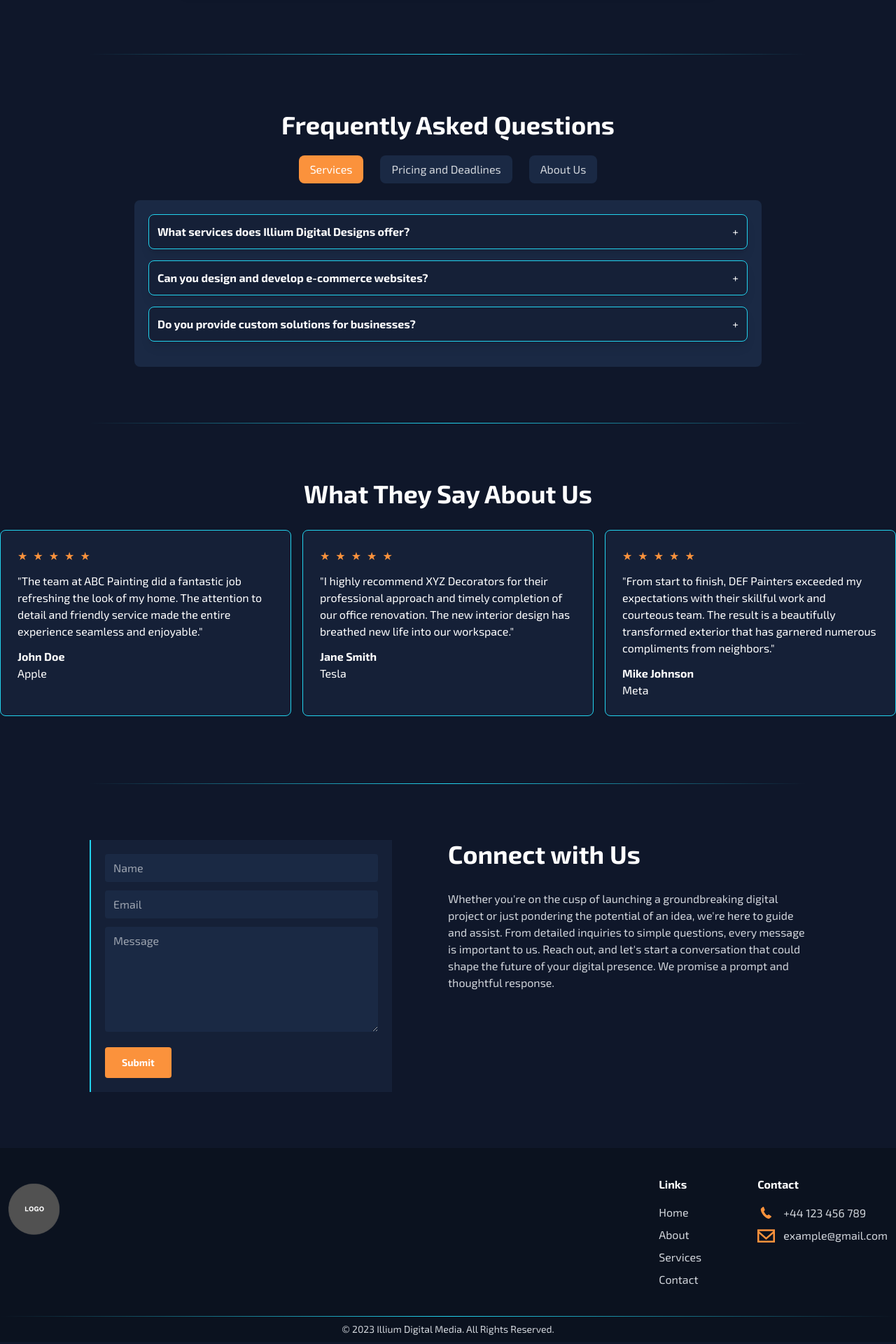
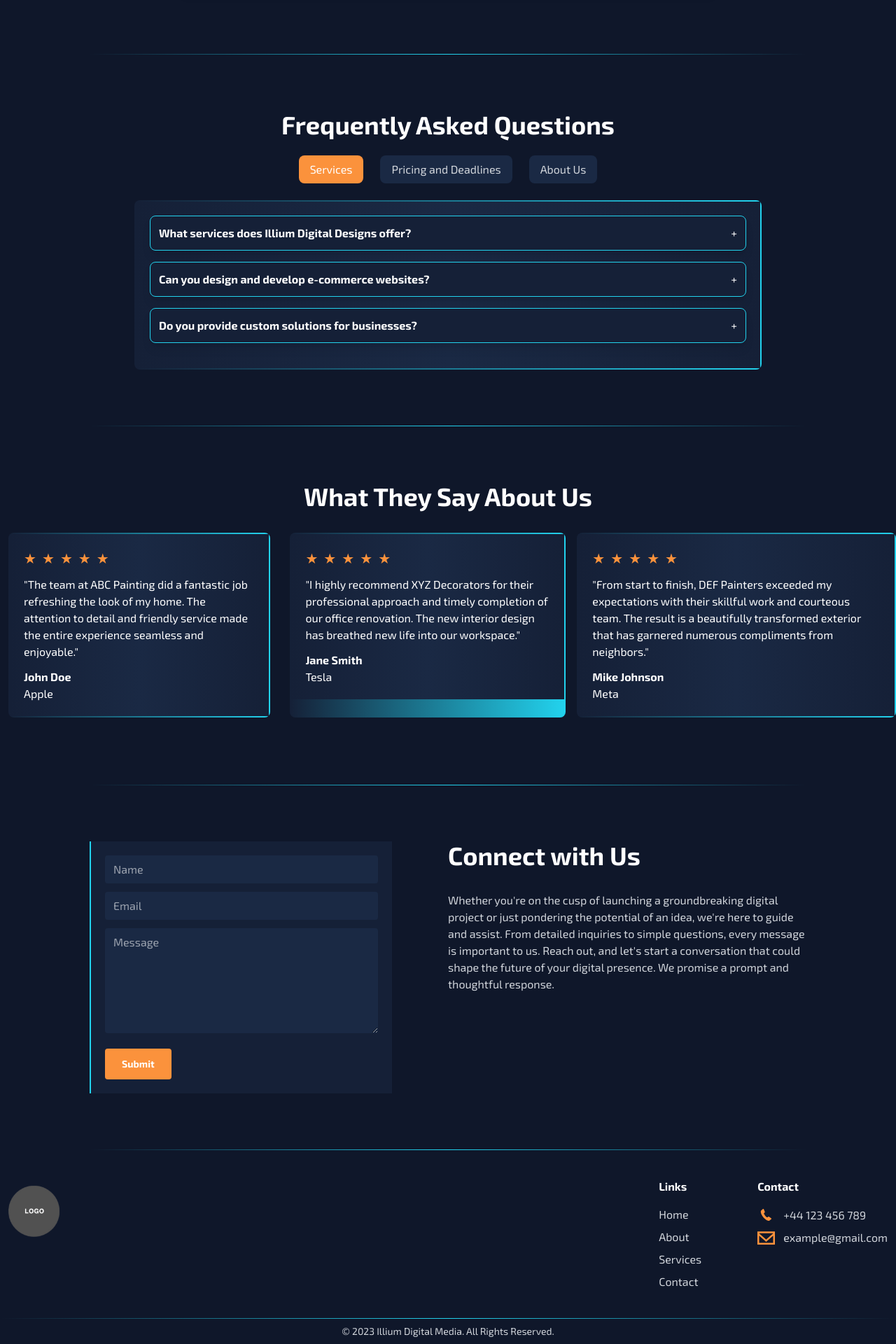
Before and after one commit to illium-digital-media/website, a Next.js app: page / in a window 1280 px wide. Shown: the part 4585-6505 px from the top of the page at 70% size. Built offline with nearby package versions, Linux system fonts and the light colour scheme.

Commit message:
changing design for testimonials and footer

```diff
--- a/components/FAQ.tsx
+++ b/components/FAQ.tsx
@@ -25,13 +25,11 @@ const FAQ: React.FC = () => {
           <FadeInText text="Frequently Asked Questions" />
         </h4>
 
-
         <div className="sm:flex justify-center mb-6">
           {faqs.map((category, index) => (
             <button
               key={index}
-              className={`max-sm:w-full max-sm:mb-3 sm:mx-3 px-4 py-2 rounded-lg ${
-                activeTab === index
+              className={`max-sm:w-full max-sm:mb-3 sm:mx-3 px-4 py-2 rounded-lg ${activeTab === index
                 ? "bg-orange-400 text-white"
                 : "bg-tertiary text-gray-300 hover:shadow-cyan-glow"
                 } hover:bg-orange-400 hover:text-white transition-colors duration-200`}
@@ -41,8 +39,8 @@ const FAQ: React.FC = () => {
             </button>
           ))}
         </div>
-
-        <TransitionGroup className={`${styles["animate-fade-in"]} bg-tertiary p-5 rounded-lg`}>
+        <TransitionGroup className={`${styles["animate-fade-in"]} rounded-lg bg-gradient-to-r from-secondary to-cyan-400 p-0.5`}>
+          <div className="h-full w-full bg-gradient-to-r from-secondary via-tertiary to-secondary p-5">
             {faqs[activeTab].questions.map((item, index) => (
               <CSSTransition
                 key={index}
@@ -66,8 +64,7 @@ const FAQ: React.FC = () => {
 
                     {/* FAQ Answer */}
                     <div
-                    className={`overflow-hidden transition-all ease-in-out duration-500 ${
-                      openItemIndices.includes(index)
+                      className={`overflow-hidden transition-all ease-in-out duration-500 ${openItemIndices.includes(index)
                         ? "max-h-96"
                         : "max-h-0"
                         }`}
@@ -80,6 +77,7 @@ const FAQ: React.FC = () => {
                 </div>
               </CSSTransition>
             ))}
+          </div>
         </TransitionGroup>
       </div>
     </div>
--- a/components/Footer.tsx
+++ b/components/Footer.tsx
@@ -6,7 +6,7 @@ import LogoPlaceholder from "../assets/logo-placeholder.png";
 
 const Footer = () => {
   return (
-    <footer className={`text-gray-300 bg-primaryDark max-xl:px-4`}>
+    <footer className={`text-gray-300 bg-primary max-xl:px-4`}>
       <div className="max-w-screen-xl m-auto max-sm:text-center">
         <div className="py-10">
           <div className="sm:flex max-sm:pb-5 sm:flex justify-between">
--- a/components/Section.tsx
+++ b/components/Section.tsx
@@ -19,8 +19,7 @@ const Section: React.FC<SectionProps> = ({ children, index, classes, gradient =
       >
         <div className="m-auto max-w-screen-xl">{children}</div>
       </section>
-      {index + 1 !== totalSections && <hr className="bg-gradient-to-l from-transparent via-cyan-400 to-transparent h-px border-t-0 border-transparent max-w-screen-lg m-auto" />
-}
+      <hr className="bg-gradient-to-l from-transparent via-cyan-400 to-transparent h-px border-t-0 border-transparent max-w-screen-lg m-auto" />
     </>
   );
 };
--- a/components/StarRating.tsx
+++ b/components/StarRating.tsx
@@ -12,7 +12,7 @@ const StarRating: React.FC<StarRatingProps> = ({ rating }) => {
       {[...Array(5)].map((_, index) => (
         <span
           key={index}
-          className={`star pr-2 ${index < filledStars ? "filled" : "empty"}`}
+          className={`star pr-2 text-xl ${index < filledStars ? "filled" : "empty"}`}
         >
           &#9733;
         </span>
--- a/components/TestimonialsCards.tsx
+++ b/components/TestimonialsCards.tsx
@@ -7,9 +7,10 @@ const TestimonialCards = () => {
       {testimonials.map((testimonial, index) => (
         <div
           key={index}
-          className={`flex-1 rounded-lg mb-4 border border-cyan-400 bg-secondary`}
+          className={`mx-3 rounded-lg mb-4 bg-gradient-to-r from-secondary to-cyan-400 p-0.5`}
         >
-          <div className="p-6">
+          <div className="bg-gradient-to-r from-secondary via-tertiary to-secondary">
+            <div className="p-5">
               <StarRating rating={4} />
               <p className="py-3">&quot;{testimonial.comment}&quot;</p>
               <div className="flex justify-between">
@@ -19,6 +20,8 @@ const TestimonialCards = () => {
                 </div>
               </div>
             </div>
+
+          </div>
         </div>
       ))}
     </div>
```
Lines whose indentation alone changed are shown as unchanged.
